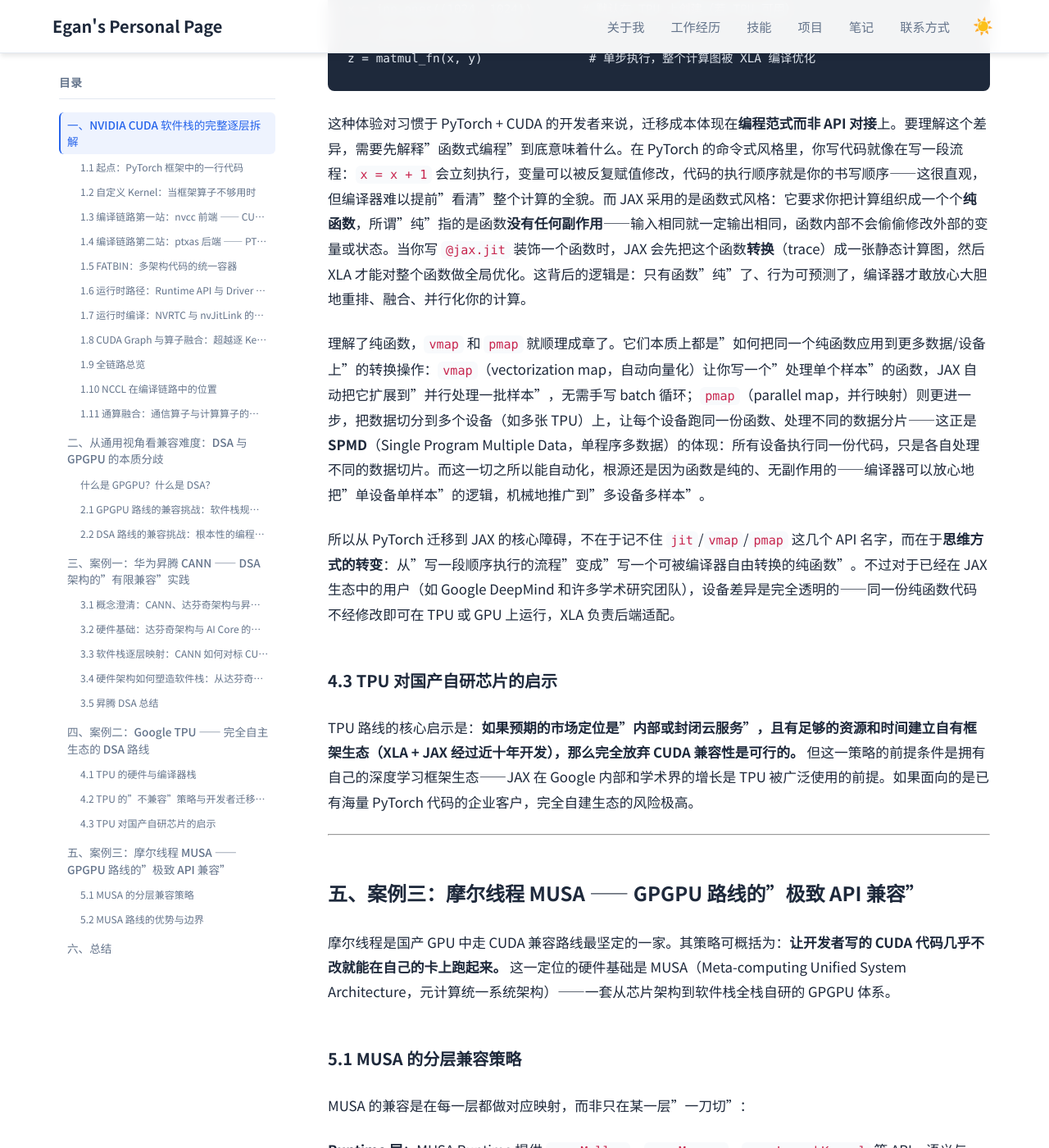
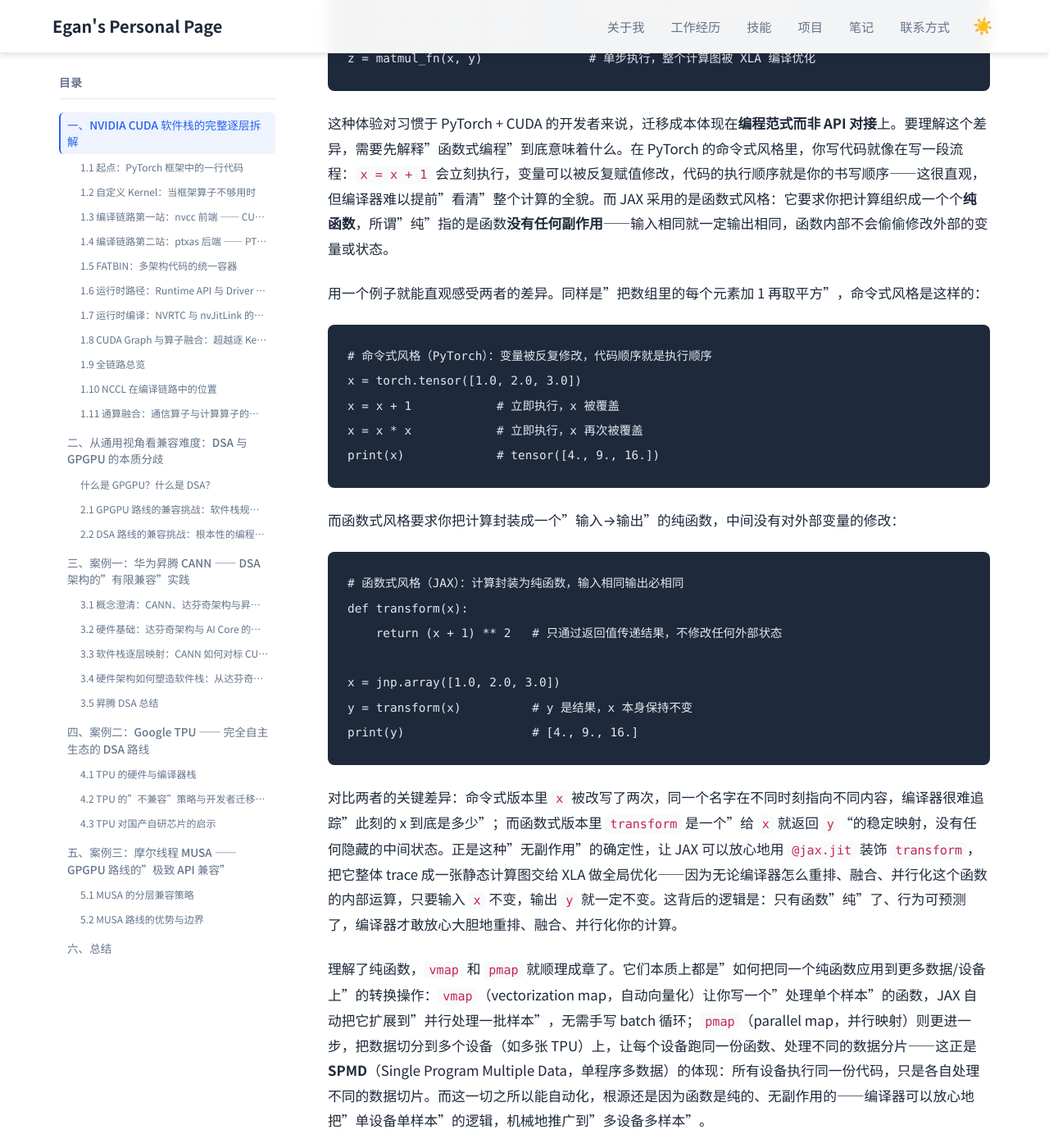
Before and after one commit to Lejun-Hu/Lejun-Hu.github.io, a Jekyll site: the page built from _notes/2026-8-15-cuda-ecosystem-compatibility.md, in a window 1280 px wide and 1400 px high, scrolled down 51884 px. Shown: the whole window at 82% size. Built offline with Jekyll 4.4.1, drawn with Linux system fonts in a browser that asks for light colours.

Commit message:
add imperative vs functional code example for pure function concept

````diff
--- a/_notes/2026-8-15-cuda-ecosystem-compatibility.md
+++ b/_notes/2026-8-15-cuda-ecosystem-compatibility.md
@@ -1062,7 +1062,31 @@ y = jnp.ones((1024, 1024))
 z = matmul_fn(x, y)               # 单步执行，整个计算图被 XLA 编译优化
 ```
 
-这种体验对习惯于 PyTorch + CUDA 的开发者来说，迁移成本体现在**编程范式而非 API 对接**上。要理解这个差异，需要先解释"函数式编程"到底意味着什么。在 PyTorch 的命令式风格里，你写代码就像在写一段流程：`x = x + 1` 会立刻执行，变量可以被反复赋值修改，代码的执行顺序就是你的书写顺序——这很直观，但编译器难以提前"看清"整个计算的全貌。而 JAX 采用的是函数式风格：它要求你把计算组织成一个个**纯函数**，所谓"纯"指的是函数**没有任何副作用**——输入相同就一定输出相同，函数内部不会偷偷修改外部的变量或状态。当你写 `@jax.jit` 装饰一个函数时，JAX 会先把这个函数**转换**（trace）成一张静态计算图，然后 XLA 才能对整个函数做全局优化。这背后的逻辑是：只有函数"纯"了、行为可预测了，编译器才敢放心大胆地重排、融合、并行化你的计算。
+这种体验对习惯于 PyTorch + CUDA 的开发者来说，迁移成本体现在**编程范式而非 API 对接**上。要理解这个差异，需要先解释"函数式编程"到底意味着什么。在 PyTorch 的命令式风格里，你写代码就像在写一段流程：`x = x + 1` 会立刻执行，变量可以被反复赋值修改，代码的执行顺序就是你的书写顺序——这很直观，但编译器难以提前"看清"整个计算的全貌。而 JAX 采用的是函数式风格：它要求你把计算组织成一个个**纯函数**，所谓"纯"指的是函数**没有任何副作用**——输入相同就一定输出相同，函数内部不会偷偷修改外部的变量或状态。
+
+用一个例子就能直观感受两者的差异。同样是"把数组里的每个元素加 1 再取平方"，命令式风格是这样的：
+
+```python
+# 命令式风格（PyTorch）：变量被反复修改，代码顺序就是执行顺序
+x = torch.tensor([1.0, 2.0, 3.0])
+x = x + 1            # 立即执行，x 被覆盖
+x = x * x            # 立即执行，x 再次被覆盖
+print(x)             # tensor([4., 9., 16.])
+```
+
+而函数式风格要求你把计算封装成一个"输入→输出"的纯函数，中间没有对外部变量的修改：
+
+```python
+# 函数式风格（JAX）：计算封装为纯函数，输入相同输出必相同
+def transform(x):
+    return (x + 1) ** 2   # 只通过返回值传递结果，不修改任何外部状态
+
+x = jnp.array([1.0, 2.0, 3.0])
+y = transform(x)          # y 是结果，x 本身保持不变
+print(y)                  # [4., 9., 16.]
+```
+
+对比两者的关键差异：命令式版本里 `x` 被改写了两次，同一个名字在不同时刻指向不同内容，编译器很难追踪"此刻的 x 到底是多少"；而函数式版本里 `transform` 是一个"给 `x` 就返回 `y`"的稳定映射，没有任何隐藏的中间状态。正是这种"无副作用"的确定性，让 JAX 可以放心地用 `@jax.jit` 装饰 `transform`，把它整体 trace 成一张静态计算图交给 XLA 做全局优化——因为无论编译器怎么重排、融合、并行化这个函数的内部运算，只要输入 `x` 不变，输出 `y` 就一定不变。这背后的逻辑是：只有函数"纯"了、行为可预测了，编译器才敢放心大胆地重排、融合、并行化你的计算。
 
 理解了纯函数，`vmap` 和 `pmap` 就顺理成章了。它们本质上都是"如何把同一个纯函数应用到更多数据/设备上"的转换操作：`vmap`（vectorization map，自动向量化）让你写一个"处理单个样本"的函数，JAX 自动把它扩展到"并行处理一批样本"，无需手写 batch 循环；`pmap`（parallel map，并行映射）则更进一步，把数据切分到多个设备（如多张 TPU）上，让每个设备跑同一份函数、处理不同的数据分片——这正是 **SPMD**（Single Program Multiple Data，单程序多数据）的体现：所有设备执行同一份代码，只是各自处理不同的数据切片。而这一切之所以能自动化，根源还是因为函数是纯的、无副作用的——编译器可以放心地把"单设备单样本"的逻辑，机械地推广到"多设备多样本"。
 
````
